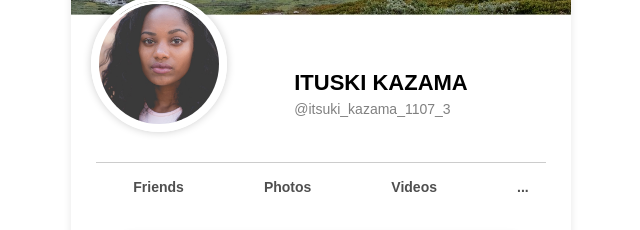
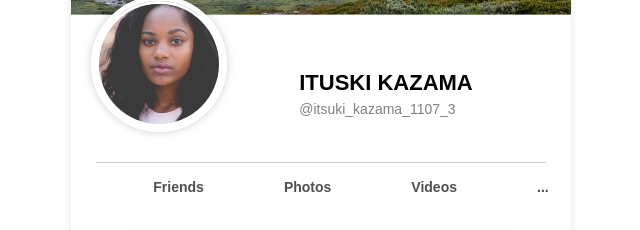
Before and after one commit to dlwls423/temp, a plain HTML site: page article6.html in a window 1280 px wide. Shown: the part 372-602 px from the top of the page, without its empty margins (319-959 px from the left). Drawn offline with Linux system fonts and the light colour scheme.

Commit message:
Update article6.html

```diff
--- a/article6.html
+++ b/article6.html
@@ -111,7 +111,7 @@
       /* 이름 */
       .profile-name-container {
         position: absolute;
-        margin-left: 120px; /* 프로필 사진 옆에 위치 */
+        margin-left: 130px; /* 프로필 사진 옆에 위치 */
         bottom: 65px; /* 이름 위치 */
       }
 
@@ -147,7 +147,7 @@
         justify-content: flex-start;
         gap: 40px;
         margin-top: 510px;
-        margin-left: 20px;
+        margin-left: 60px;
       }
 
       .profile-links div {
```
